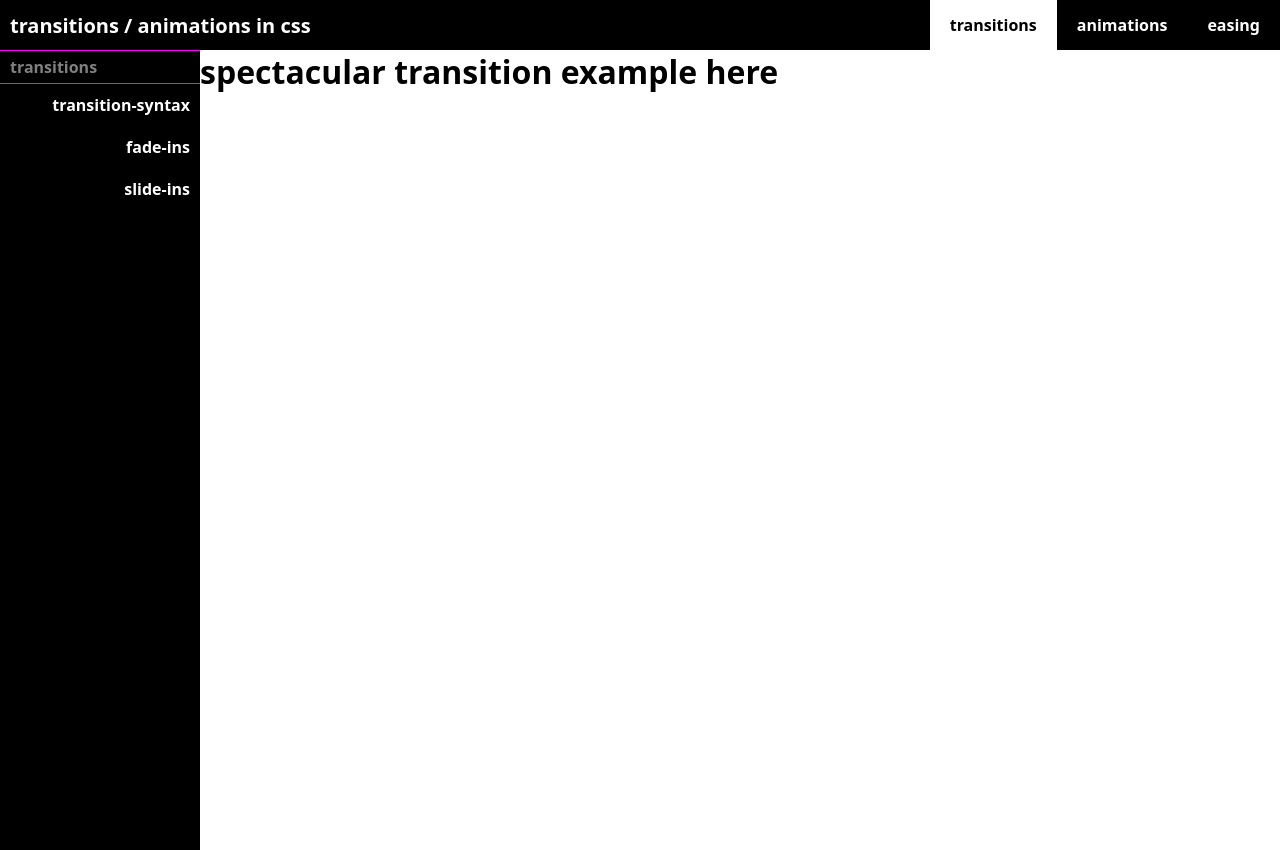
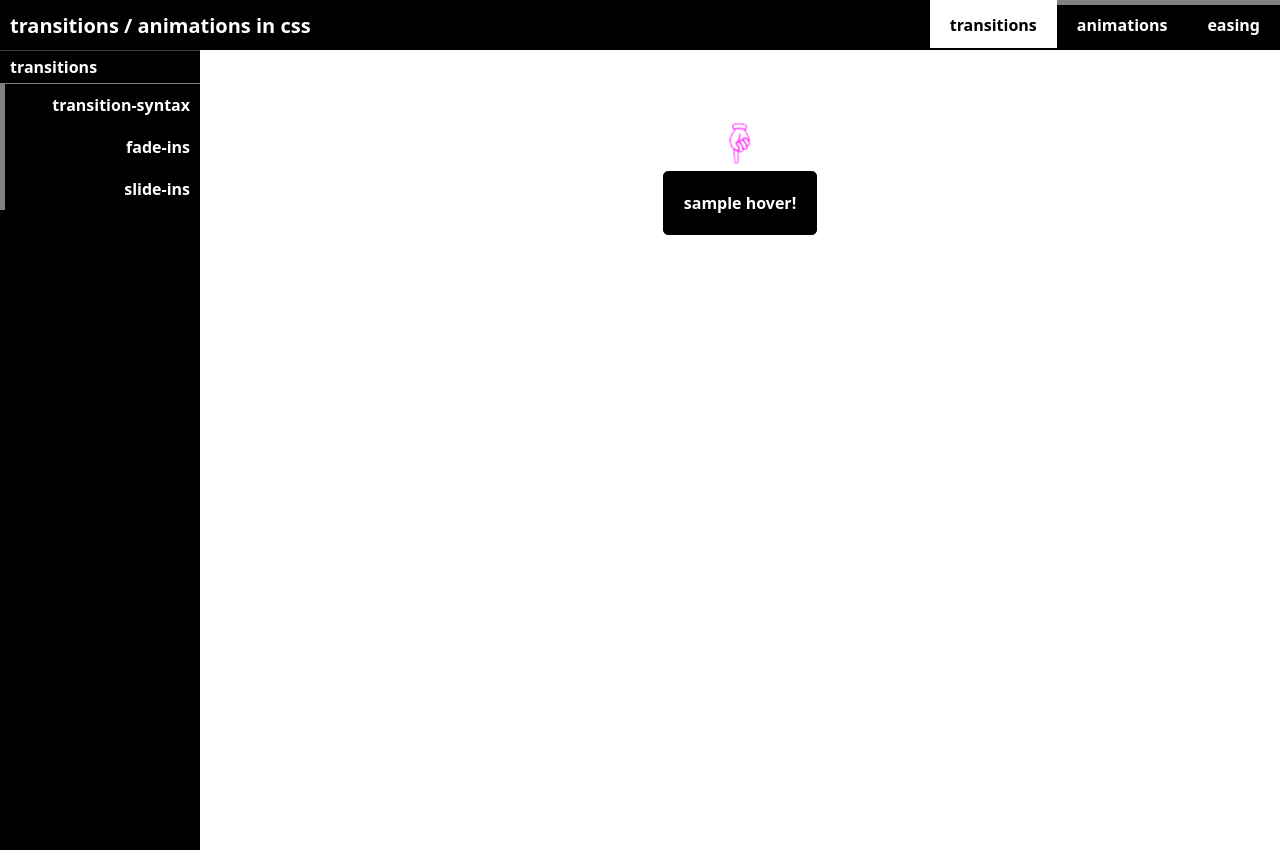
Before and after one commit to warpedpuppy/css-presentation, a React (Create React App) app: page /transitions in a window 1280 px wide. Built offline with nearby package versions, Linux system fonts and the light colour scheme.

Commit message:
started transition home page

```diff
--- a/src/App.css
+++ b/src/App.css
@@ -12,7 +12,8 @@
 	--orange1: #635021;
 	--red1: #533217;
 	--red2: #5c2a1d;
-
+	--transition-timing: 0.25s;
+	--semi-transparent-white: rgba(255,255,255,0.5);
 }
 
 * {
--- a/src/components/home/Home.css
+++ b/src/components/home/Home.css
@@ -13,6 +13,10 @@
 	font-weight: bold;
 	text-decoration: none;
 	color: #333;
+}
+#home-page ul li a:hover {
+	transition: opacity  var(--transition-timing);
+	opacity: 0.5;
 }
 
 #home-page ul li img {
--- a/src/components/navbar/NavBar.css
+++ b/src/components/navbar/NavBar.css
@@ -3,14 +3,14 @@ header {
 }
 #main-nav {
 	position: relative;
-	z-index: 20;
+	z-index: 92;
 	width: 100vw;
 	background-color: black;
 	display: flex;
 }
 #main-nav .nav-brand {
 	position: absolute;
-	z-index: 40;
+	z-index: 95;
 	display: flex;
 	align-items: center;
 	margin-left: 10px;
@@ -27,8 +27,8 @@ header {
 	width: 100vw;
 	height: 100px;
 	margin-top: -90px; /* (35 * 4) - 50  */
-	z-index: 0;
-	transition: margin 0.5s ease-in-out;
+	z-index: 90;
+	transition: margin var(--transition-timing) ease-in-out;
 
 }
 
@@ -47,7 +47,7 @@ header {
 	color: white;
 	 margin: 0;
 	 cursor: pointer;
-	 transition: background-color 0.5s;
+	 transition: background-color var(--transition-timing);
 }
 
 #main-nav ul li.active {
@@ -85,10 +85,29 @@ header {
 		display: flex;
 		align-items: center;
 		padding:  0 20px 0;
+		position: relative;
 	}
 	#main-nav ul li.active {
 		border-bottom: none;
 	}
+	#main-nav ul li span {
+		position: absolute;
+		width: 100%;
+		height: 5px;
+		background-color: var(--semi-transparent-white);
+		top: 0;
+		left: 0;
+		transition: top var(--transition-timing), height var(--transition-timing);
+	}
+	#main-nav ul li:hover span {
+		height: 2px;
+		top: calc(100% - 2px);
+	}
+	#main-nav ul li.active span {
+		height: 2px;
+		background-color: black;
+		top: calc(100% - 2px);
+	}
 
 
 }
--- a/src/components/navbar/NavBar.js
+++ b/src/components/navbar/NavBar.js
@@ -26,9 +26,9 @@ function NavBar() {
                 <span></span>
             </div>
 			<ul className="nav-links">
-				<li className={ returnActive('transitions') } onClick={() => clickHandler('/transitions')}>transitions</li>
-				<li className={ returnActive('animations') } onClick={() => clickHandler('/animations')}>animations</li>
-				<li className={ returnActive('easing') } onClick={() => clickHandler('/easing')}>easing</li>
+				<li className={ returnActive('transitions') } onClick={() => clickHandler('/transitions')}><span></span>transitions</li>
+				<li className={ returnActive('animations') } onClick={() => clickHandler('/animations')}><span></span>animations</li>
+				<li className={ returnActive('easing') } onClick={() => clickHandler('/easing')}><span></span>easing</li>
 			</ul>
 		</nav>
 	 );
--- a/src/components/navbar/NavHamburger.css
+++ b/src/components/navbar/NavHamburger.css
@@ -7,9 +7,7 @@
 	right: 10px;
 	cursor: pointer;
 	opacity: 0;
-	/* hide this */
-	z-index: 20;
-	/* and place it over the hamburger */
+	z-index: 96;
 	-webkit-touch-callout: none;
 }
 .nav-hamburger:hover~.nav-hamburger-spans span {
@@ -29,11 +27,9 @@
 	margin-bottom: 5px;
 	position: relative;
 	background-color: white;
-	/* background: #cdcdcd !important; */
 	border-radius: 3px;
 	z-index: 1;
-	/* opacity: 0.5; */
-	transition: opacity 0.25s;
+	transition: opacity  var(--transition-timing);
 }
 
 .nav-hamburger-spans {
@@ -41,7 +37,7 @@
 	position: absolute;
 	top: 0;
 	right: 0;
-	z-index: 3;
+	z-index:93;
 	background-color: black;
 	height: 50px;
 	display: flex;
--- a/src/components/transitions/Transitions.js
+++ b/src/components/transitions/Transitions.js
@@ -3,6 +3,7 @@ import FadeIns from './fade-ins/FadeIns';
 import SlideIns from './slide-ins/SlideIns';
 import TransitionSyntax from './syntax/TransitionSyntax';
 import PageTemplate from '../../templates/PageTemplate';
+import TransitionsIntro from './intro/TransitionsIntro';
 function Transitions() {
 
 	const links = ['transition-syntax', 'fade-ins', 'slide-ins']
@@ -10,7 +11,7 @@ function Transitions() {
 		<>
 			<Routes>
 				<Route path="/" element={ <PageTemplate title="transitions" root='/transitions/' links={links} /> } >
-					<Route path='/' element={ <h1>spectacular transition example here</h1> }/>
+					<Route path='/' element={ <TransitionsIntro /> }/>
 					<Route path='fade-ins/*' element={ <FadeIns /> }/>
 					<Route path='slide-ins/*' element={ <SlideIns /> }/>
 					<Route path='transition-syntax/*' element={ <TransitionSyntax /> }/>
--- /dev/null
+++ b/src/components/transitions/intro/TransitionsIntro.css
@@ -0,0 +1,73 @@
+#transition-intro {
+	width: 100%;
+}
+#transition-intro #demo {
+	margin: 100px auto;
+	display: flex;
+	width: 100%;
+	flex-direction: column;
+	justify-content: center;
+	position: relative;
+}
+
+#transition-intro #demo div.demo-btn {
+	border: 1px solid black;
+	padding: 20px;
+	border-radius: 5px;
+	margin: 0 auto;
+	background-color: black;
+	position: relative;
+	color: white;
+	font-weight: bold;
+	transition: all var(--transition-timing);
+
+	display: flex;
+	justify-content: center;
+	align-items: center;
+
+}
+#transition-intro #demo .glow {
+	width: 500px;
+	height: 500px;
+	border: none;
+	background: rgb(255,255,0);
+	position: absolute;
+	z-index: -1;
+	background: radial-gradient(circle, rgba(255,255,0,1) 0%, rgba(255,255,0,0) 75%, rgba(255,255,0,0) 100%);
+	opacity: 0;
+}
+#transition-intro #demo div.demo-btn.hover {
+	transform: scale(1.1);
+	background-color: yellow;
+	color: black;
+}
+
+#transition-intro #demo div.demo-btn.hover .glow {
+	opacity: 0.5;
+
+}
+
+#transition-intro #demo img {
+	width: 42px;
+	height: 21px;
+	display: block;
+	margin: 0 auto;
+	transform: rotate(-90deg);
+	position: relative;
+	z-index: 20;
+	animation-name: point-diagonal;
+	animation-duration: 3s;
+	animation-iteration-count: infinite;
+	animation-timing-function: linear;
+}
+@keyframes point-diagonal {
+	0% {
+		top: 0;
+	}
+	50% {
+		top: -50px;
+	}
+	100% {
+		top: 0;
+	}
+}
--- /dev/null
+++ b/src/components/transitions/intro/TransitionsIntro.js
@@ -0,0 +1,26 @@
+import './TransitionsIntro.css';
+import { useRef, useEffect, useState } from 'react';
+function TransitionsIntro() {
+	const finger = useRef(null);
+	const [ hover, setHover ] = useState(false)
+	useEffect(() => {
+		finger.current.addEventListener("animationiteration", onHit);
+	}, [])
+
+	const onHit = () => {
+		setHover(true)
+		setTimeout(() => setHover(false), 500)
+	}
+
+	return (
+		<section id="transition-intro">
+			<div id="demo">
+				<img src='/images/pointing-finger.png' alt='pointing finger' ref={finger} />
+				<div className={ hover ? 'demo-btn hover' : 'demo-btn'}><div className="glow"></div>sample hover!</div>
+			</div>
+
+		</section>
+	);
+}
+
+export default TransitionsIntro;
--- a/src/templates/SideBarTemplate.css
+++ b/src/templates/SideBarTemplate.css
@@ -2,15 +2,24 @@
 	background-color: #333;
 	color: white;
 	text-align: right;
+	position: relative;
+	z-index: 80;
 }
 
 #side-bar h4 {
 	padding: 5px 10px;
-	border-top: 1px solid #F0F;
-	border-bottom: 1px solid #F0F;
+	border-top: 1px solid rgba(255,255,255,0.25);
+	border-bottom: 1px solid rgba(255,255,255,0.5);
 	text-align: left;
 	display: flex;
 	align-items: center;
+	transition: background-color var(--transition-timing);
+}
+
+#side-bar h4:hover {
+	background-color: rgba(255,255,255,0.5);
+	color: black;
+	cursor: pointer;
 }
 
 #side-bar h4 a {
@@ -23,10 +32,12 @@
 	display: flex;
 	list-style-type: none;
 	width: 100vw;
+	position: relative;
 }
 
 #side-bar ul li {
 	cursor: pointer;
+	position: relative;
 }
 
 #side-bar ul li a {
@@ -45,6 +56,7 @@
 #side-bar ul li.active a {
 	color: black;
 }
+
 @media (min-width: 1024px) {
 	#side-bar {
 		height: 100vh;
@@ -57,7 +69,25 @@
 	#side-bar ul {
 		flex-direction: column;
 		width: auto;
+
+	}
+	#side-bar ul li span {
+		position: absolute;
+		display: block;
+		width: 5px;
+		background-color: rgba(255,255,255,0.5);
+		height: 100%;
+		left: 0;
+		transition: left var(--transition-timing), width var(--transition-timing);
+	}
+	#side-bar ul li:hover span {
+		left: calc(100% - 2px);
+		width: 2px;
+	}
+	#side-bar ul li.active span {
+		width: 2px;
+		background-color: black;
+		left: calc(100% - 2px);
 	}
 
-
 }
--- a/src/templates/SideBarTemplate.js
+++ b/src/templates/SideBarTemplate.js
@@ -1,20 +1,22 @@
 import './SideBarTemplate.css';
-import { Link, useLocation } from 'react-router-dom';
-function SideBarTemplate(props) {
+import { Link, useLocation, useNavigate } from 'react-router-dom';
+function SideBarTemplate({root, title, links}) {
 	const location = useLocation();
+	const navigate = useNavigate();
 	function returnActive(str) {
 		return location.pathname.split('/')[2] === str ? 'active' : '';
 	}
 	return (
 		<div id='side-bar'>
-			<h4><Link to={props.root}>{props.title}</Link></h4>
+			<h4 onClick={ () => navigate(root)}>{title}</h4>
 			<ul>
 				{
-					props.links.map( (link, index) => {
+					links.map( (link, index) => {
 						return (
 							<li
 								className={ returnActive(link) }
 								key={`link${link}${index}`}>
+								<span></span>
 								<Link to={link}>{ link }</Link>
 							</li>
 						)
```
